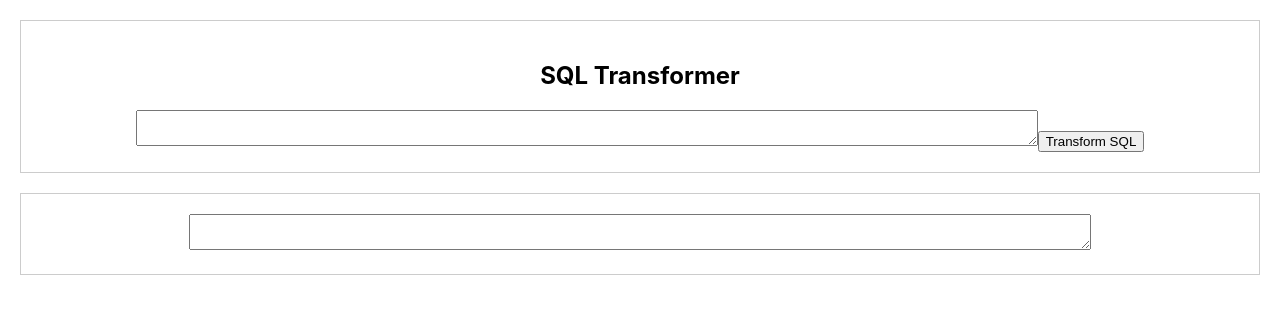
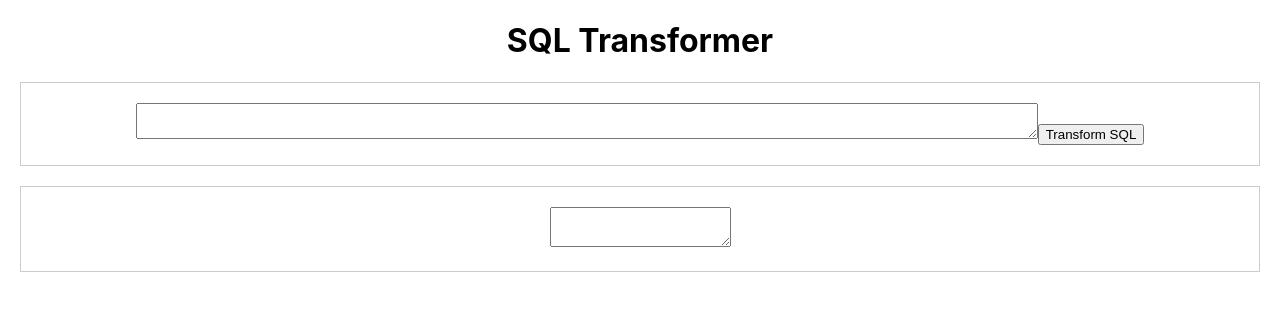
Before and after one commit to striderkein/eaglys-web, a React (Create React App) app: page / in a window 1280 px wide. Shown: the top 314 px of the page. Built offline with nearby package versions, Linux system fonts and the light colour scheme; no server answers.

Commit message:
refactor:section-1をコンポーネントに切り出す

```diff
--- a/src/App.css
+++ b/src/App.css
@@ -28,7 +28,7 @@
   color: #61dafb;
 }
 
-.section {
+.section-1, .section-2 {
   margin: 20px;
   padding: 20px;
   border: 1px solid #ccc;
--- a/src/App.js
+++ b/src/App.js
@@ -1,12 +1,26 @@
-import React, { useState } from 'react';
+import React, { useEffect, useState } from 'react';
 import axios from 'axios';
 import './App.css';
+
+import Section1 from './components/Section1';
 
 function App() {
   const [sql, setSql] = useState('');
   const [modifiedSql, setModifiedSql] = useState('');
 
   const apiUrl = `${process.env.REACT_APP_API_HOST}:${process.env.REACT_APP_API_PORT}`;
+
+  const adjustHeight = () => {
+    const textarea = document.querySelector('.ast-area');
+    if (textarea) {
+      textarea.style.height = "inherit";
+      textarea.style.height = (textarea.scrollHeight) + "px";
+    }
+  }
+
+  useEffect(() => {
+    adjustHeight();
+  }, [modifiedSql]);
 
   const handleSqlChange = (e) => {
     setSql(e.target.value);
@@ -23,17 +37,14 @@ function App() {
 
   return (
     <div className="App">
-      <section className="section">
-        <h1>SQL Transformer</h1>
+      <h1>SQL Transformer</h1>
+      <Section1 sql={sql} handleSqlChange={handleSqlChange} handleTransformChange={handleTransformChange} />
+      <section className="section-2">
         <textarea
-          className="hoge"
-          value={sql}
-          onChange={handleSqlChange}
+          value={modifiedSql}
+          className="ast-area"
+          onChange={adjustHeight}
         />
-        <button onClick={handleTransformChange}>Transform SQL</button>
-      </section>
-      <section className="section">
-        <textarea readOnly value={modifiedSql} className="hoge"></textarea>
       </section>
     </div>
   );
--- /dev/null
+++ b/src/components/Section1.js
@@ -0,0 +1,16 @@
+import React from 'react';
+
+function Section1({ sql, handleSqlChange, handleTransformChange }) {
+  return (
+    <section className="section-1">
+      <textarea
+        className="hoge"
+        value={sql}
+        onChange={handleSqlChange}
+      />
+      <button onClick={handleTransformChange}>Transform SQL</button>
+    </section>
+  );
+}
+
+export default Section1;
```
